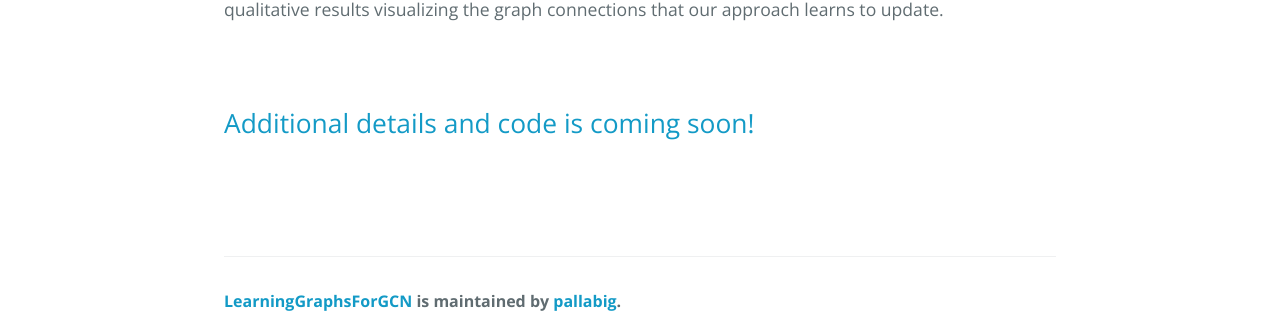
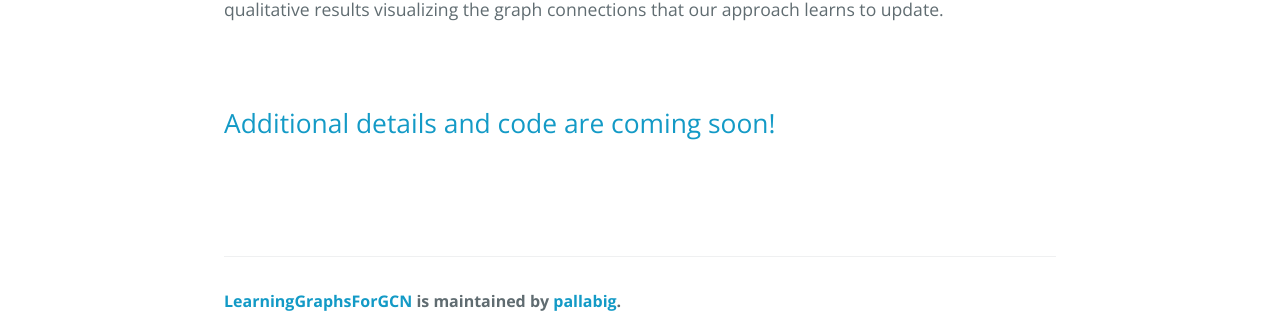
Before and after one commit to pallabig/LearningGraphsForGCN, a Jekyll site: the page built from index.md, in a window 1280 px wide. Shown: the part 859-1172 px from the top of the page. Built offline with Jekyll 4.4.1, drawn with Linux system fonts in a browser that asks for light colours; our own code applies the rules of GitHub Pages for plain Markdown files.

Commit message:
Update default.html

```diff
--- a/_layouts/default.html
+++ b/_layouts/default.html
@@ -47,7 +47,7 @@
 
     <section class="main-content">
 
-      <h1 id="overview">Additional details and code is coming soon!</h1>
+      <h1 id="overview">Additional details and code are coming soon!</h1>
 
     </section>
 
```
